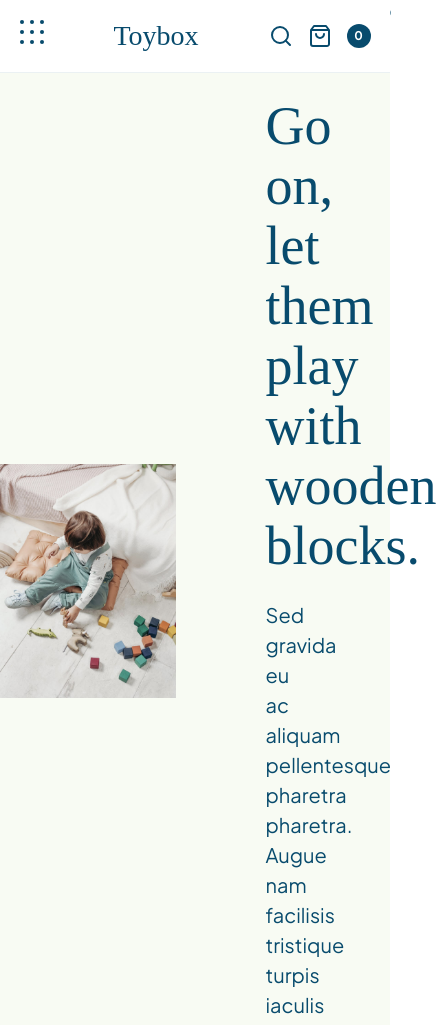
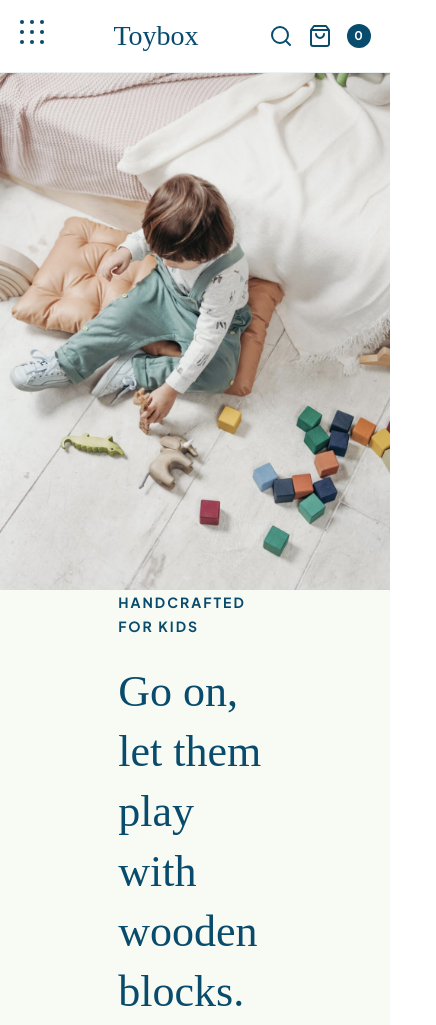
Before and after one commit to dudeandu/jubilant-dollop, a plain HTML site: page index.html in a window 390 px wide. Shown: the top 1025 px of the page, 436 px wide, since content can reach past the window. Drawn offline with Linux system fonts and the light colour scheme; files whose address does not match are found by name; a web font is replaced by a local one.

Commit message:
finished codealong

```diff
--- a/styles/sass/partials/_header.scss
+++ b/styles/sass/partials/_header.scss
@@ -5,6 +5,7 @@ header {
   margin-bottom: 90px;
   display: flex;
   align-items: center;
+  margin-top: 70px;
   // flex-wrap: wrap;
 
   .headerImgContainer {
--- /dev/null
+++ b/styles/sass/partials/_mediaQueries.scss
@@ -0,0 +1,34 @@
+@use "./variables";
+
+@media (max-width: 1000px) {
+}
+
+@media (max-width: 1000px) {
+  /* all of our styles for smaller DESKTOP devices will go within this breakpoint */
+  header {
+    .headerContentContainer {
+      padding: 0 50px;
+    }
+    h3 {
+      font-size: 2.2rem;
+    }
+  }
+}
+
+@media (max-width: 800px) {
+  /* all of our styles for TABLET devices will go within this breakpoint */
+  header {
+    flex-direction: column;
+    .headerImgContainer {
+      width: 100%;
+    }
+    .headerContentContainer {
+      width: 65%;
+      // margin: 0 auto;
+    }
+  }
+}
+
+@media (max-width: 500px) {
+  /* all of our styles for MOBILE devices will go within this breakpoint */
+}
--- a/styles/sass/styles.scss
+++ b/styles/sass/styles.scss
@@ -5,6 +5,7 @@
 @use "./partials/nav";
 @use "./partials/header";
 @use "./partials/categories";
+@use "./partials/mediaQueries";
 
 // HEADINGS:
 // h1: 28px;
```
Also changed, not shown: styles/styles.css.
